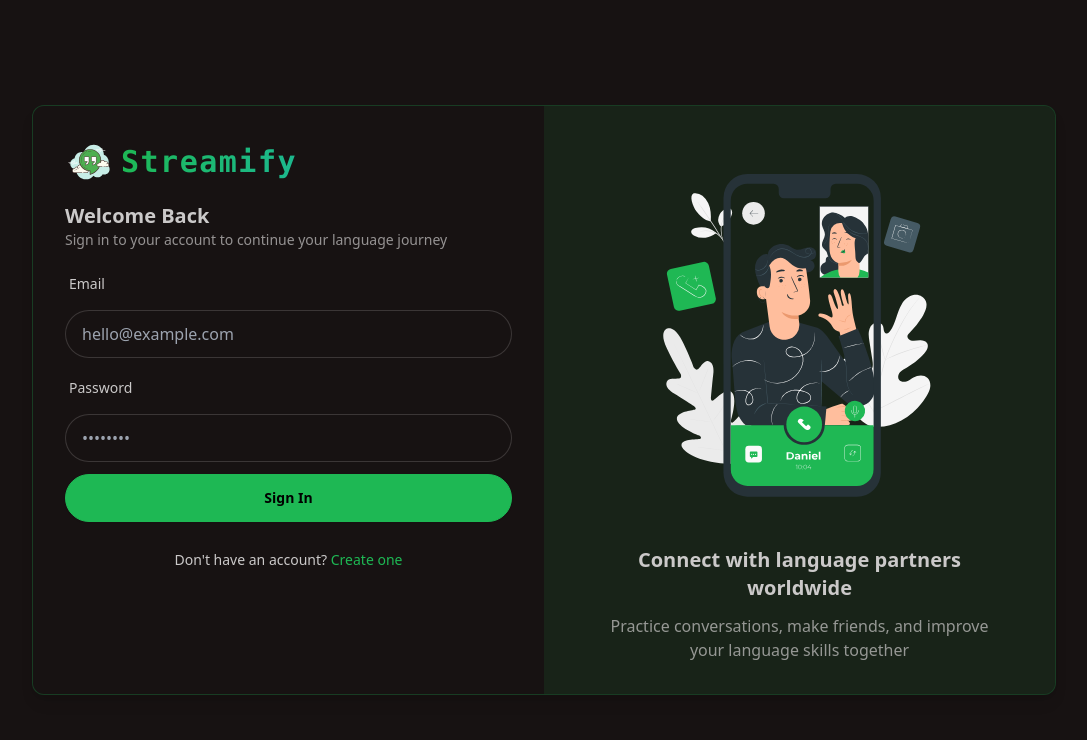
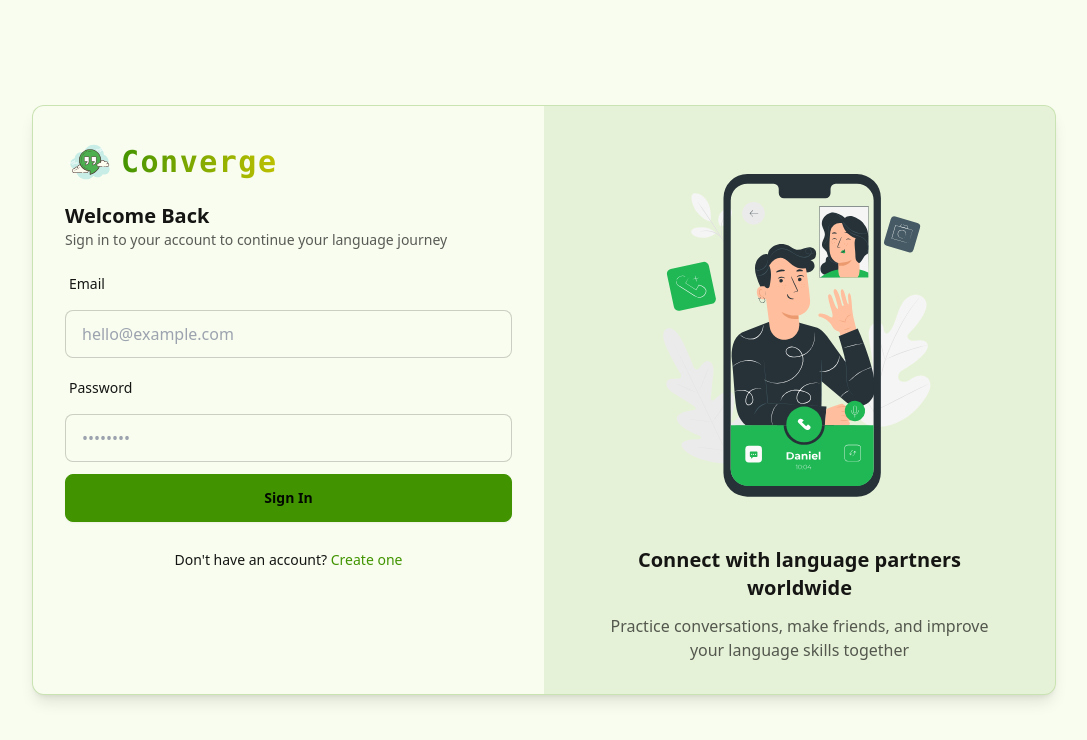
Before and after one commit to someshgorai/Converge---Chatting-and-Video-Calling-Web-Application, a React (Vite) app in the folder Frontend/: page /login in a window 1280 px wide. Shown: the top 740 px of the page, without its empty margins (96-1183 px from the left). Built offline with nearby package versions, Linux system fonts and the light colour scheme; no server answers.

Commit message:
Add ThemeSelector

```diff
--- a/Frontend/package.json
+++ b/Frontend/package.json
@@ -16,7 +16,8 @@
     "react": "^19.1.0",
     "react-dom": "^19.1.0",
     "react-hot-toast": "^2.5.2",
-    "react-router": "^7.6.0"
+    "react-router": "^7.6.0",
+    "zustand": "^5.0.5"
   },
   "devDependencies": {
     "@eslint/js": "^9.25.0",
--- a/Frontend/src/App.jsx
+++ b/Frontend/src/App.jsx
@@ -11,10 +11,12 @@
 import PageLoader from "./components/PageLoader.jsx";
 import useAuthUser from "./hooks/useAuthUser.js";
 import Layout from "./components/Layout.jsx";
+import { useThemeStore } from "./store/useThemeStore.js";
 
 
 const App = () => {
-  const {isLoading, authUser} = useAuthUser();
+  const { isLoading, authUser } = useAuthUser();
+  const { theme } = useThemeStore();
 
   if(isLoading) return <PageLoader />
 
@@ -22,7 +24,7 @@
   const  isOnboarded = authUser?.isOnboarded;
 
   return (
-    <div className=" h-screen" data-theme="forest">
+    <div className=" h-screen" data-theme={theme}>
       <Routes>
         <Route path="/" element={isAuthenticated && isOnboarded ? (
           <Layout showSidebar={true}>
--- a/Frontend/src/components/PageLoader.jsx
+++ b/Frontend/src/components/PageLoader.jsx
@@ -1,8 +1,10 @@
 import { LoaderIcon } from "lucide-react"
+import { useThemeStore } from "../store/useThemeStore"
 
 const PageLoader = () => {
+  const { theme } = useThemeStore();
   return (
-    <div className="min-h-screen flex items-center justify-center">
+    <div className="min-h-screen flex items-center justify-center" data-theme={theme}>
         <LoaderIcon className="animate-spin size-10 text-primary"/>
     </div>
   )
--- a/Frontend/src/components/ThemeSelector.jsx
+++ b/Frontend/src/components/ThemeSelector.jsx
@@ -1,9 +1,53 @@
-import React from 'react'
+import { PaletteIcon } from "lucide-react";
+import { useThemeStore } from "../store/useThemeStore";
+import { THEMES } from "../constants/index.js";
 
 const ThemeSelector = () => {
+  const { theme, setTheme } = useThemeStore();
+
   return (
-    <div>ThemeSelector</div>
-  )
-}
+    <div className="dropdown dropdown-end">
+      {/* DROPDOWN TRIGGER */}
+      <button tabIndex={0} className="btn btn-ghost btn-circle">
+        <PaletteIcon className="size-5" />
+      </button>
 
-export default ThemeSelector
+      <div
+        tabIndex={0}
+        className="dropdown-content mt-2 p-1 shadow-2xl bg-base-200 backdrop-blur-lg rounded-2xl
+        w-56 border border-base-content/10 max-h-80 overflow-y-auto"
+      >
+        <div className="space-y-1">
+          {THEMES.map((themeOption) => (
+            <button
+              key={themeOption.name}
+              className={`
+              w-full px-4 py-3 rounded-xl flex items-center gap-3 transition-colors
+              ${
+                theme === themeOption.name
+                  ? "bg-primary/10 text-primary"
+                  : "hover:bg-base-content/5"
+              }
+            `}
+              onClick={() => setTheme(themeOption.name)}
+            >
+              <PaletteIcon className="size-4" />
+              <span className="text-sm font-medium">{themeOption.label}</span>
+              {/* THEME PREVIEW COLORS */}
+              <div className="ml-auto flex gap-1">
+                {themeOption.colors.map((color, i) => (
+                  <span
+                    key={i}
+                    className="size-2 rounded-full"
+                    style={{ backgroundColor: color }}
+                  />
+                ))}
+              </div>
+            </button>
+          ))}
+        </div>
+      </div>
+    </div>
+  );
+};
+export default ThemeSelector;
--- a/Frontend/src/pages/LoginPage.jsx
+++ b/Frontend/src/pages/LoginPage.jsx
@@ -20,7 +20,7 @@
   return (
     <div
       className="h-screen flex items-center justify-center p-4 sm:p-6 md:p-8"
-      data-theme="forest"
+      data-theme="lemonade"
     >
       <div className="border border-primary/25 flex flex-col lg:flex-row w-full max-w-5xl mx-auto bg-base-100 rounded-xl shadow-lg overflow-hidden">
         {/* LOGIN FORM SECTION */}
@@ -29,7 +29,7 @@
           <div className="mb-4 flex items-center justify-start gap-2">
             <img src="Logo.svg" alt="handout" className="size-12 text-primary" />
             <span className="text-3xl font-bold font-mono bg-clip-text text-transparent bg-gradient-to-r from-primary to-secondary  tracking-wider">
-              Streamify
+              Converge
             </span>
           </div>
 
--- /dev/null
+++ b/Frontend/src/store/useThemeStore.js
@@ -0,0 +1,9 @@
+import { create } from "zustand";
+
+export const useThemeStore = create((set) => ({
+  theme: localStorage.getItem("converge-theme") || "lemonade",
+  setTheme: (theme) => {
+    localStorage.setItem("converge-theme", theme);
+    set({ theme });
+  },
+}));
```
Also changed, not shown: 1 other file (tests, documents, lock files or other folders).
